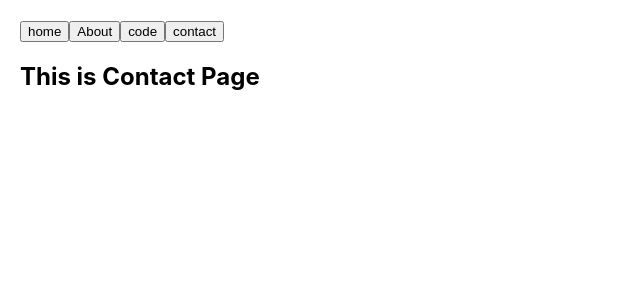
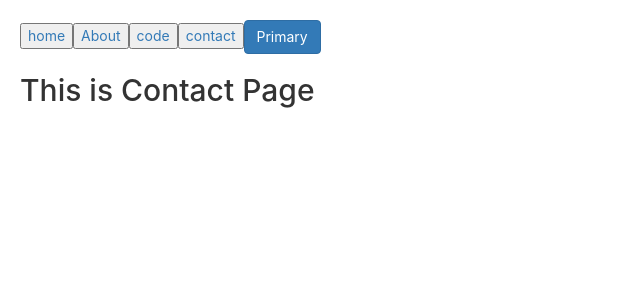
Before and after one commit to koshmaymm/users_list, a React (Create React App) app: page /contact in a window 1280 px wide. Shown: the top 300 px of the page, without its empty margins (0-640 px from the left). Built offline with nearby package versions, Linux system fonts and the light colour scheme.

Commit message:
added bootstrap

```diff
--- a/package.json
+++ b/package.json
@@ -4,6 +4,7 @@
   "private": true,
   "dependencies": {
     "react": "^16.6.0",
+    "react-bootstrap": "^0.32.4",
     "react-dom": "^16.6.0",
     "react-router-dom": "^4.3.1",
     "react-scripts": "2.1.0"
--- a/public/index.html
+++ b/public/index.html
@@ -19,6 +19,9 @@
       work correctly both with client-side routing and a non-root public URL.
       Learn how to configure a non-root public URL by running `npm run build`.
     -->
+
+    <!-- Latest compiled and minified CSS -->
+    <link rel="stylesheet" href="https://maxcdn.bootstrapcdn.com/bootstrap/3.3.7/css/bootstrap.min.css" integrity="sha384-BVYiiSIFeK1dGmJRAkycuHAHRg32OmUcww7on3RYdg4Va+PmSTsz/K68vbdEjh4u" crossorigin="anonymous">
     <title>React App</title>
   </head>
   <body>
--- a/src/nav/MainMenu.js
+++ b/src/nav/MainMenu.js
@@ -1,5 +1,6 @@
 import React from 'react';
 import { Link } from 'react-router-dom';
+import { Button } from 'react-bootstrap';
 
 const MainMenu = () => {
     return (
@@ -16,6 +17,7 @@
         <Link to="/contact">
           <button>contact</button>
         </Link>
+        <Button bsStyle="primary">Primary</Button>
       </div>
     );
   };
```
Also changed, not shown: 2 other files (tests, documents, lock files or other folders).
